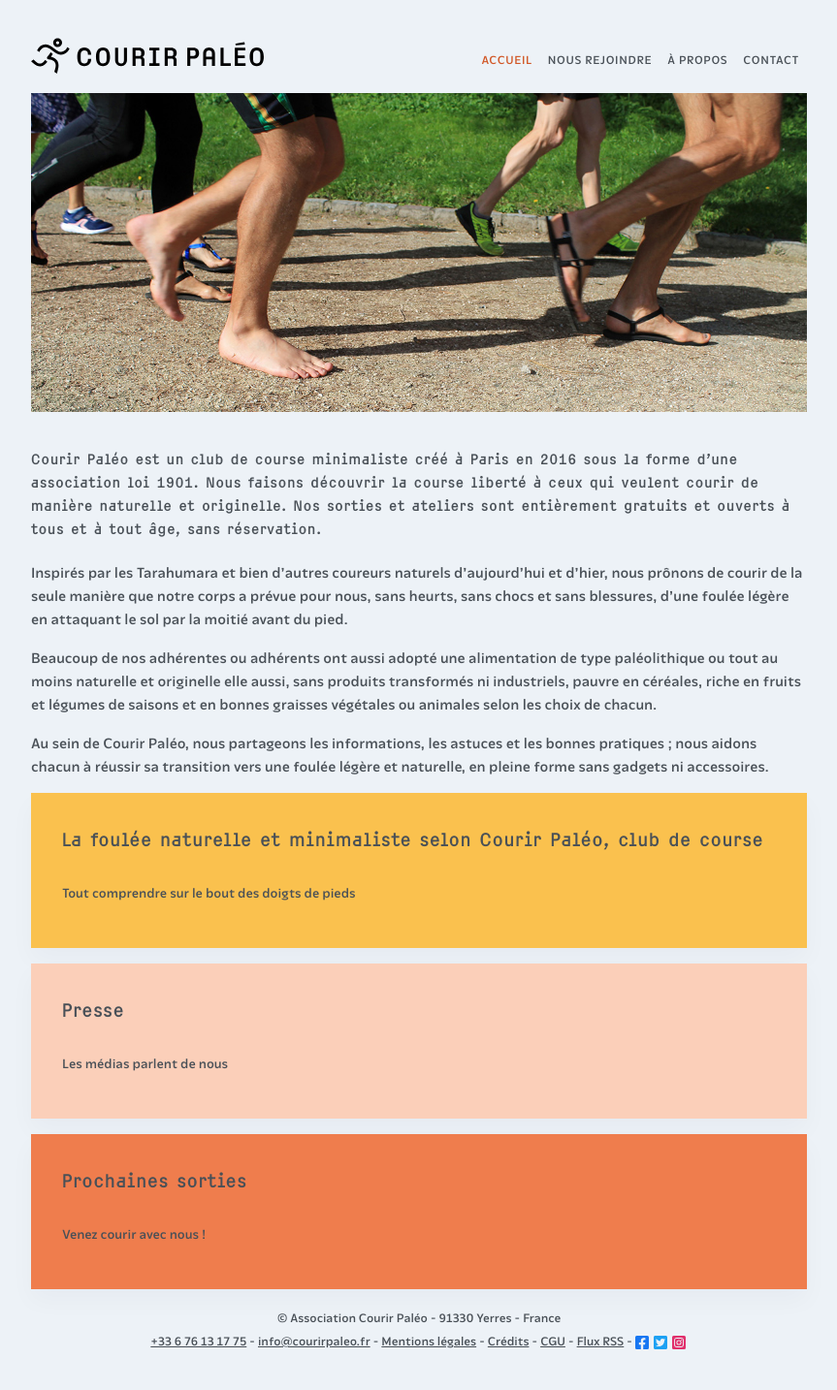
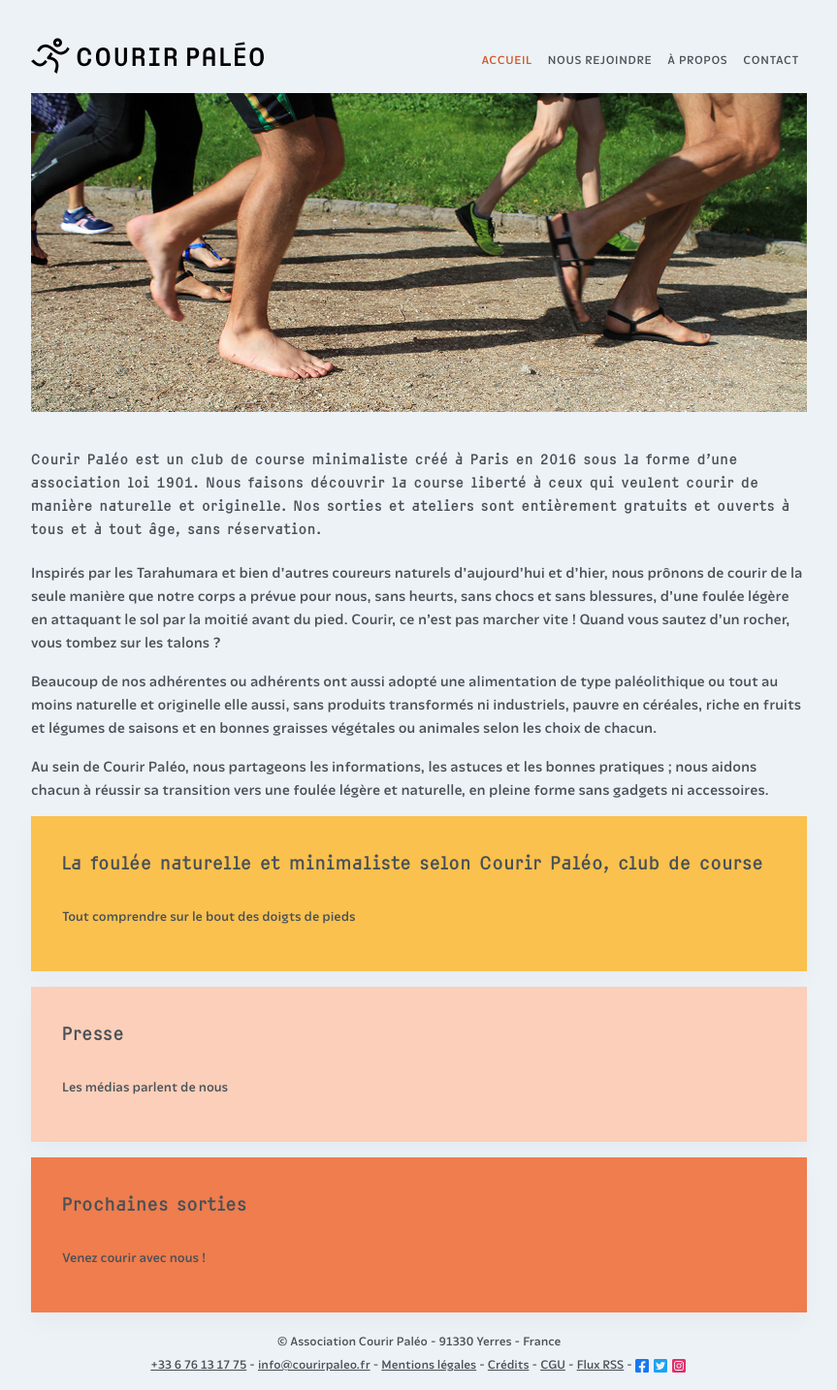
Before and after one commit to courirpaleo/courirpaleo.github.io, a Jekyll site: the page built from index.md, in a window 1280 px wide. Shown: the whole page at 97% size, without its empty margins (208-1071 px from the left). Built offline with Jekyll 4.4.1, drawn with Linux system fonts in a browser that asks for light colours; some web fonts are replaced; before the commit the page ends 1410 px from its top, so only the background shows below that.

Commit message:
Update index.md

```diff
--- a/index.md
+++ b/index.md
@@ -5,7 +5,7 @@ title: Courir Paléo, club de course minimaliste et naturelle, association à Pa
 ![Courir Paleo](/assets/images/CourirPaleo_course_Parc-Montsouris_foulees_1200px.jpg)
 #### Courir Paléo est un club de course minimaliste créé à Paris en 2016 sous la forme d'une association loi 1901. Nous faisons découvrir la course liberté à ceux qui veulent courir de manière naturelle et originelle. Nos sorties et ateliers sont entièrement gratuits et ouverts à tous et à tout âge, sans réservation.
 
-Inspirés par les Tarahumara et bien d’autres coureurs naturels d’aujourd’hui et d’hier, nous prônons de courir de la seule manière que notre corps a prévue pour nous, sans heurts, sans chocs et sans blessures, d’une foulée légère en attaquant le sol par la moitié avant du pied.
+Inspirés par les Tarahumara et bien d’autres coureurs naturels d’aujourd’hui et d’hier, nous prônons de courir de la seule manière que notre corps a prévue pour nous, sans heurts, sans chocs et sans blessures, d’une foulée légère en attaquant le sol par la moitié avant du pied. Courir, ce n’est pas marcher vite&nbsp;! Quand vous sautez d’un rocher, vous tombez sur les talons&nbsp;?
 
 Beaucoup de nos adhérentes ou adhérents ont aussi adopté une alimentation de type paléolithique ou tout au moins naturelle et originelle elle aussi, sans produits transformés ni industriels, pauvre en céréales, riche en fruits et légumes de saisons et en bonnes graisses végétales ou animales selon les choix de chacun.
 
```
